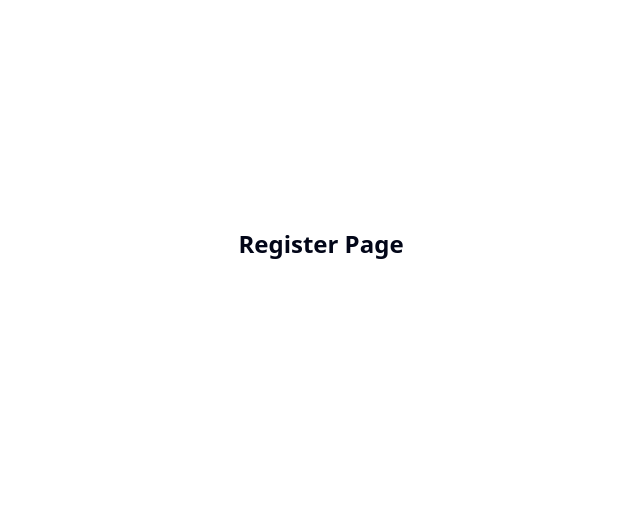
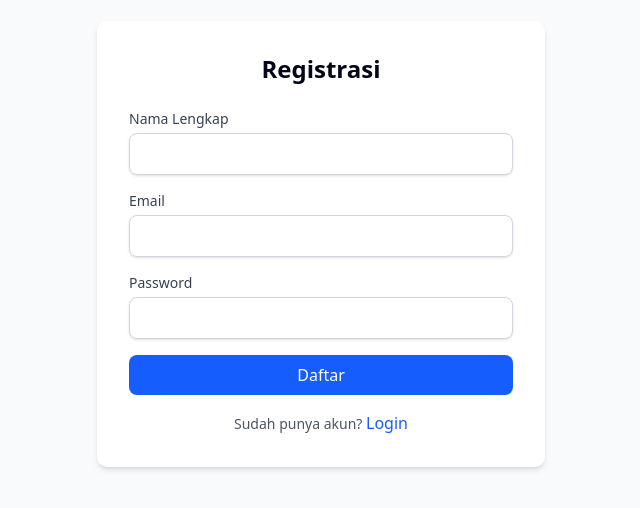
Before and after one commit to mryed17/my-store, a Next.js app: page /auth/register in a window 1280 px wide. Shown: the part 156-664 px from the top of the page, without its empty margins (319-959 px from the left). Built offline with nearby package versions, Linux system fonts and the light colour scheme.

Commit message:
Update page.tsx

```diff
--- a/app/auth/register/page.tsx
+++ b/app/auth/register/page.tsx
@@ -1,7 +1,101 @@
+// auth/register/page.tsx
+"use client";
+import Link from "next/link";
+import { useState } from "react";
+
 export default function RegisterPage() {
+  const [name, setName] = useState("");
+  const [email, setEmail] = useState("");
+  const [password, setPassword] = useState("");
+  const [error, setError] = useState<string | null>(null);
+
+  const handleSubmit = (e: React.FormEvent) => {
+    e.preventDefault();
+
+    // Simulasi error: Field kosong
+    if (!name || !email || !password) {
+      setError("Semua field harus diisi!");
+      return;
+    }
+
+    // Simulasi error: Password terlalu pendek
+    if (password.length < 8) {
+      setError("Password harus minimal 8 karakter!");
+      return;
+    }
+
+    // Simulasi error: Email tidak valid
+    if (!email.includes("@")) {
+      setError("Email tidak valid!");
+      return;
+    }
+
+    // Jika validasi berhasil, reset error
+    setError(null);
+    console.log("Registrasi berhasil"); // Ganti dengan logika registrasi sesungguhnya
+  };
+
   return (
-    <div className="min-h-screen flex justify-center items-center">
-      <h1 className="text-2xl font-bold">Register Page</h1>
+    <div className="min-h-screen flex items-center justify-center bg-gray-50">
+      <div className="bg-white p-8 rounded-lg shadow-md w-full max-w-md">
+        <h1 className="text-2xl font-bold text-center mb-6">Registrasi</h1>
+
+        {/* Tampilkan error jika ada */}
+        {error && (
+          <div className="mb-4 p-3 bg-red-100 border-l-4 border-red-500 text-red-700">
+            <p>{error}</p>
+          </div>
+        )}
+
+        <form onSubmit={handleSubmit} className="space-y-4">
+          <div>
+            <label className="block text-sm font-medium text-gray-700">Nama Lengkap</label>
+            <input
+              type="text"
+              value={name}
+              onChange={(e) => setName(e.target.value)}
+              className={`mt-1 block w-full px-3 py-2 border ${error ? "border-red-500" : "border-gray-300"} rounded-md shadow-sm focus:outline-none focus:ring-blue-500 focus:border-blue-500`}
+              required
+            />
+          </div>
+
+          <div>
+            <label className="block text-sm font-medium text-gray-700">Email</label>
+            <input
+              type="email"
+              value={email}
+              onChange={(e) => setEmail(e.target.value)}
+              className={`mt-1 block w-full px-3 py-2 border ${error ? "border-red-500" : "border-gray-300"} rounded-md shadow-sm focus:outline-none focus:ring-blue-500 focus:border-blue-500`}
+              required
+            />
+          </div>
+
+          <div>
+            <label className="block text-sm font-medium text-gray-700">Password</label>
+            <input
+              type="password"
+              value={password}
+              onChange={(e) => setPassword(e.target.value)}
+              className={`mt-1 block w-full px-3 py-2 border ${error ? "border-red-500" : "border-gray-300"} rounded-md shadow-sm focus:outline-none focus:ring-blue-500 focus:border-blue-500`}
+              required
+            />
+          </div>
+
+          <button
+            type="submit"
+            className="w-full bg-blue-600 text-white py-2 px-4 rounded-md hover:bg-blue-700 focus:outline-none focus:ring-2 focus:ring-blue-500"
+          >
+            Daftar
+          </button>
+        </form>
+
+        <div className="mt-4 text-center">
+          <span className="text-sm text-gray-600">Sudah punya akun? </span>
+          <Link href="/auth/login" className="text-blue-600 hover:underline">
+            Login
+          </Link>
+        </div>
+      </div>
     </div>
   );
 }
```
